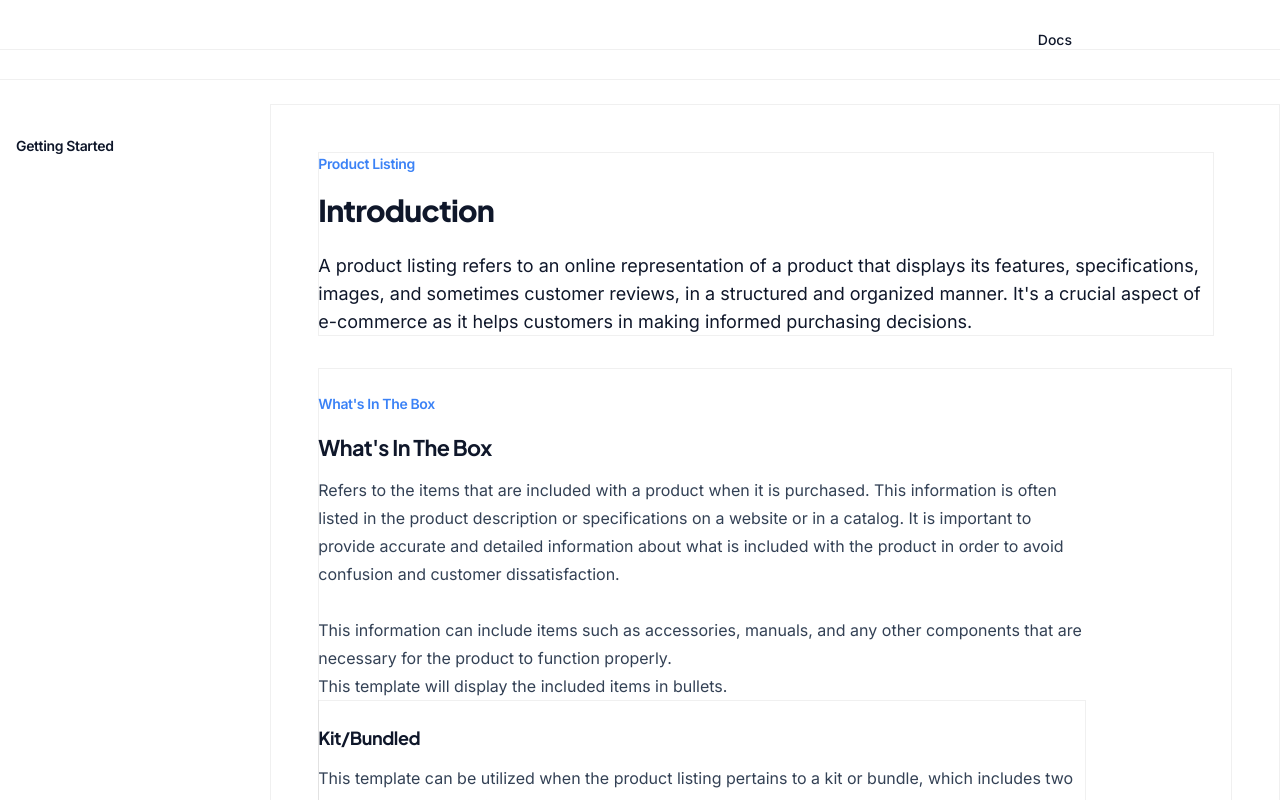
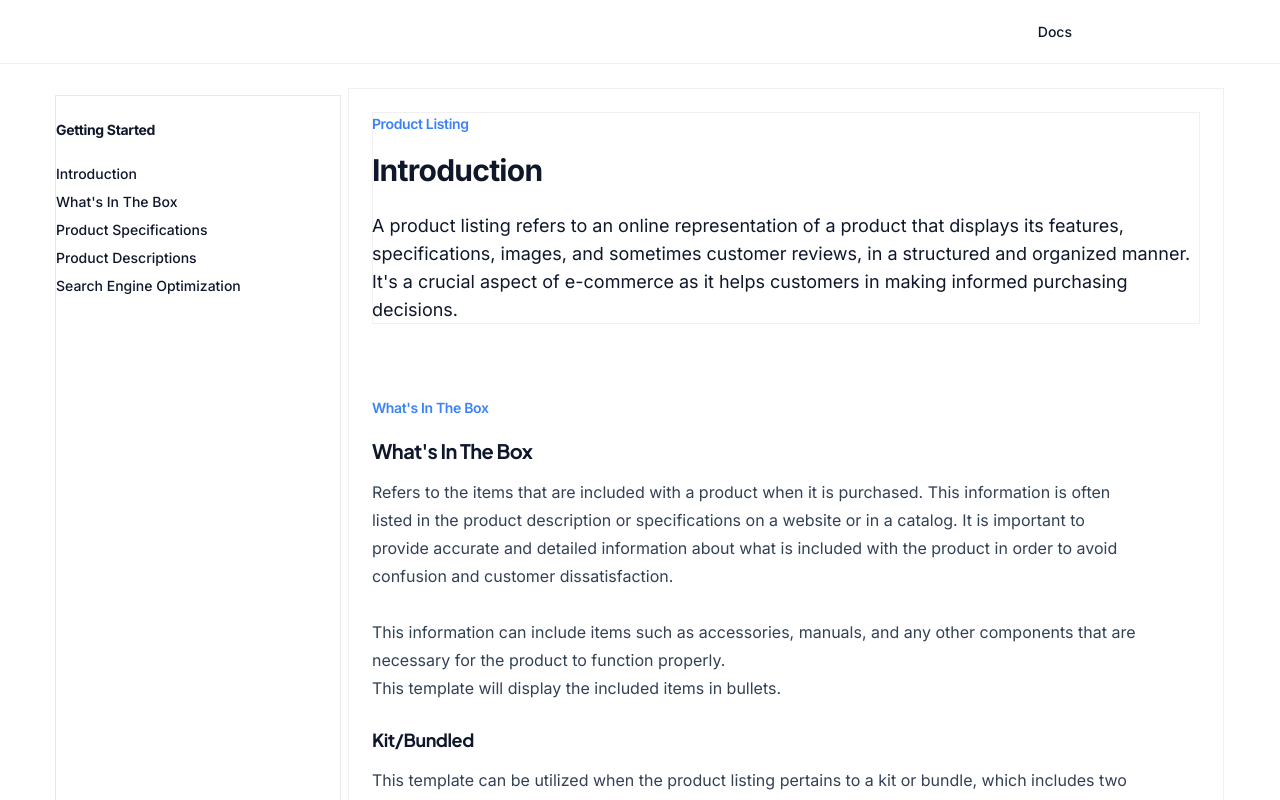
Before and after one commit to rogelcristobal/digiDirect-vite, a React (Vite) app: page / in a window 1280 px wide. Shown: the top 800 px of the page. Built offline with nearby package versions, Linux system fonts and the light colour scheme.

Commit message:
added sidebar

```diff
--- a/src/App.jsx
+++ b/src/App.jsx
@@ -9,7 +9,7 @@ function App() {
       {/* navbar */}
         <Navbar></Navbar>
       {/* body */}
-      <div className="container md:px-4 lg:px-0 py-4 min-h-[150vh] h-auto  flex  gap-4 items-start justify-center mx-auto box-border">
+      <div className=" md:px-4 lg:px-14 py-4 min-h-[150vh] h-auto  flex  gap-2 items-start justify-center mx-auto box-border">
        <SidebarLayoutPage></SidebarLayoutPage>
       </div>
       {/* footer */}
--- a/src/components/Navbar.jsx
+++ b/src/components/Navbar.jsx
@@ -2,9 +2,9 @@ import React from 'react';
 
 const Navbar = () => {
   return (
-     <div className="h-20 flex items-center justify-end thin-bottom-divider bg-[#ffffff] z-30 box-border sticky top-0 ">
+     <div className="h-16 flex items-center justify-end thin-bottom-divider bg-[#ffffff] z-30 box-border sticky top-0 ">
         {/* items container */}
-        <div className='h-fit container mx-auto items-center justify-end box-border flex thin-bottom-divider'>
+        <div className='h-fit container mx-auto items-center justify-end box-border flex thin-bottom-divider`'>
             <span className='text-sm font-medium capitalize mr-52 '>docs</span>
         </div>
      </div>
--- a/src/components/Section.jsx
+++ b/src/components/Section.jsx
@@ -15,11 +15,11 @@ const Section = ({ title, children, category, child }) => {
     }
   }, [ref.current]);
   return (
-    <div className="flex-auto thin-box-divider box-border pb-4 pt-6 relative">
+    <div className="flex-auto  box-border pb-4 pt-6 relative">
       {category && (
         <p
           ref={category ? ref : null}
-          className={`sticky  top-7 transition-all duration-300 ease-in-out  w-fit z-30 text-sm leading-[24px] tracking-tight font-semibold mb-3 capitalize lg:mb-4 text-blue-500 `}
+          className={`sticky  top-5 transition-all duration-300 ease-in-out  w-fit z-30 text-sm leading-[24px] tracking-tight font-semibold mb-3 capitalize lg:mb-4 text-blue-500 `}
         >
 
           {title}
@@ -28,7 +28,7 @@ const Section = ({ title, children, category, child }) => {
 
       <h1
         className={` tracking-tight font-bold mb-3 capitalize font-plus ${
-          child ? "text-lg" : "text-[1.35rem]"
+          child ? "text-lg" : "text-[1.25rem]"
         }`}
       >
         {title}
--- a/src/components/SidebarLayoutPage.jsx
+++ b/src/components/SidebarLayoutPage.jsx
@@ -3,32 +3,49 @@ import { useContext } from "react";
 import DocsContext from "../context/DocsContext";
 import Section from "./Section";
 const SidebarLayoutPage = () => {
-  const {state:textContent} = useContext(DocsContext)
-  console.log(textContent)
+  const { state: textContent } = useContext(DocsContext);
+  console.log(textContent);
   return (
     <>
       {/* sidebar */}
-      <div className="h-[calc(100vh-5.5rem)] sticky top-24  w-80 px-4 ">
+      <div className="h-[calc(100vh-5.5rem)] sticky top-24 thin-box-divider w-96 medium-box-divider pt-6">
         {/* content */}
-        <h5 className="text-slate-900 text-sm tracking-tight text-left py-8 font-semibold capitalize">getting started</h5>
+        <h5 className="text-slate-900 text-sm tracking-tight text-left  font-bold capitalize mb-6">
+          getting started
+        </h5>
+        <div className="space-y-2">
+          <p className="capitalize text-sm font-medium  cursor-pointer hover:text-blue-500 ">
+            {textContent.title}
+          </p>
+          {textContent.sections.map((item, id) => (
+            <p
+              key={id}
+              className="capitalize text-sm font-medium  cursor-pointer hover:text-blue-500 "
+            >
+              {item.title}
+            </p>
+          ))}
+        </div>
       </div>
       {/* body */}
-      <div className="h-full thin-box-divider w-full px-12 py-12">
+      <div className="h-full thin-box-divider w-full p-6 ">
         {/* heading container */}
-        <div className=" max-w-4xl flex-auto thin-box-divider mb-8">
-            <p className="text-sm leading-[24px] tracking-tight font-semibold mb-3 capitalize lg:mb-4 text-blue-500">{textContent.category}</p>
-            <h1 className="inline-block text-2xl sm:text-3xl font-extrabold text-slate-900 tracking-tight capitalize font-plus">{textContent.title} </h1>
-            <p className="mt-4 lg:mt-6 text-lg ">{textContent.detail}</p>
+        <div className=" max-w-4xl flex-auto thin-box-divider mb-12">
+          <p className="text-sm leading-[24px] tracking-tight font-semibold mb-3 capitalize lg:mb-4 text-blue-500">
+            {textContent.category}
+          </p>
+          <h1 className="inline-block text-2xl sm:text-3xl font-bold text-slate-900 tracking-tight capitalize">
+            {textContent.title}{" "}
+          </h1>
+          <p className="mt-4 lg:mt-6 text-lg ">{textContent.detail}</p>
         </div>
         {/* content */}
 
-        {textContent.sections.map((item,id)=>(
-
-            <Section key={id} title={item.title}  category={item.category}>{item.detail}</Section>
-
+        {textContent.sections.map((item, id) => (
+          <Section key={id} title={item.title} category={item.category}>
+            {item.detail}
+          </Section>
         ))}
-
-
       </div>
     </>
   );
--- a/src/context/DocsContext.jsx
+++ b/src/context/DocsContext.jsx
@@ -100,7 +100,7 @@ export const DocsProvider = ({ children }) => {
               package.
             </Section>
             <Section title={"product overview"} child>
-              Short description shows key information about a product in a
+              Product overview (short description) shows key information about a product in a
               concise and easy-to-read manner. It typically includes a list of
               the most important features and benefits of a product, presented
               in bullet point form.
```
